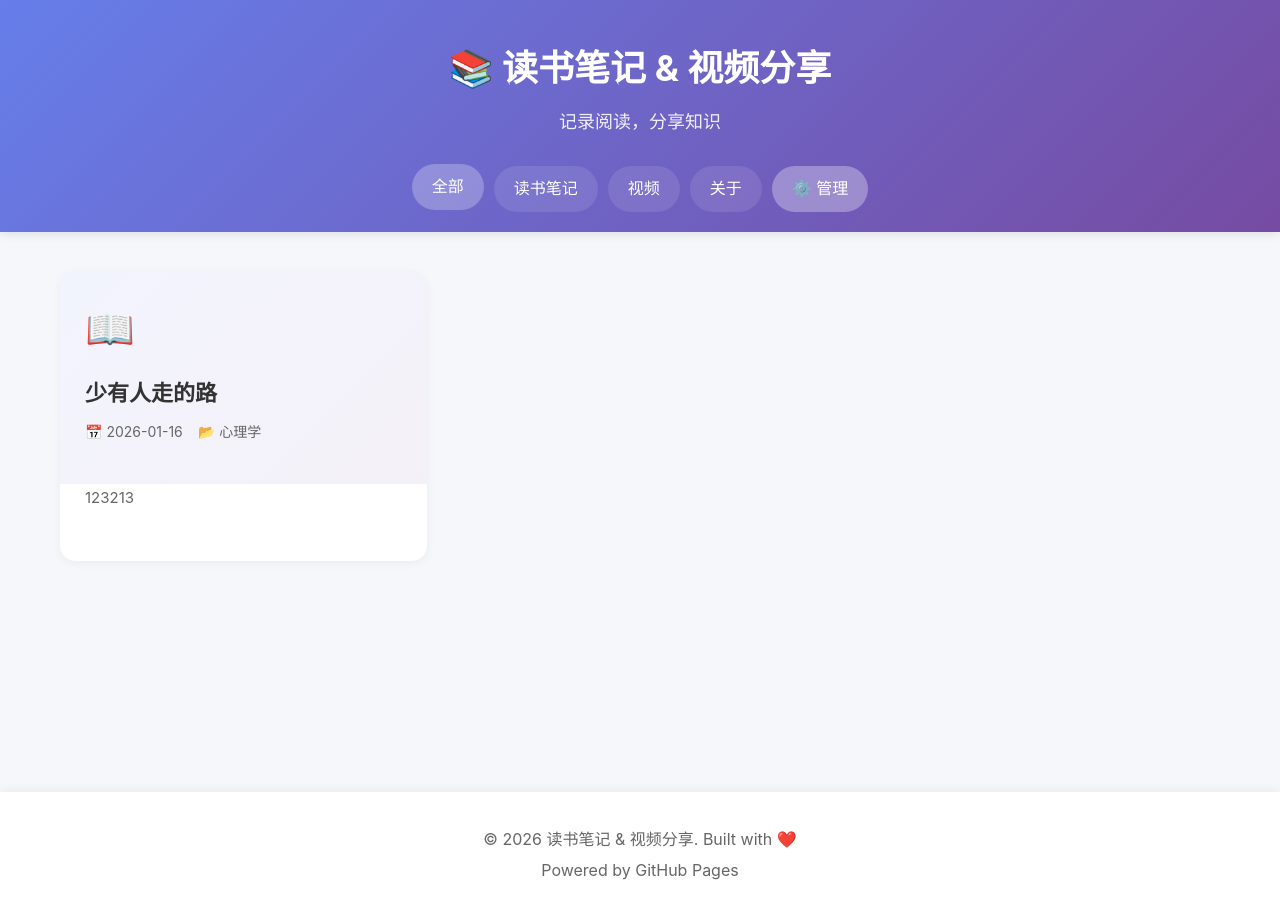
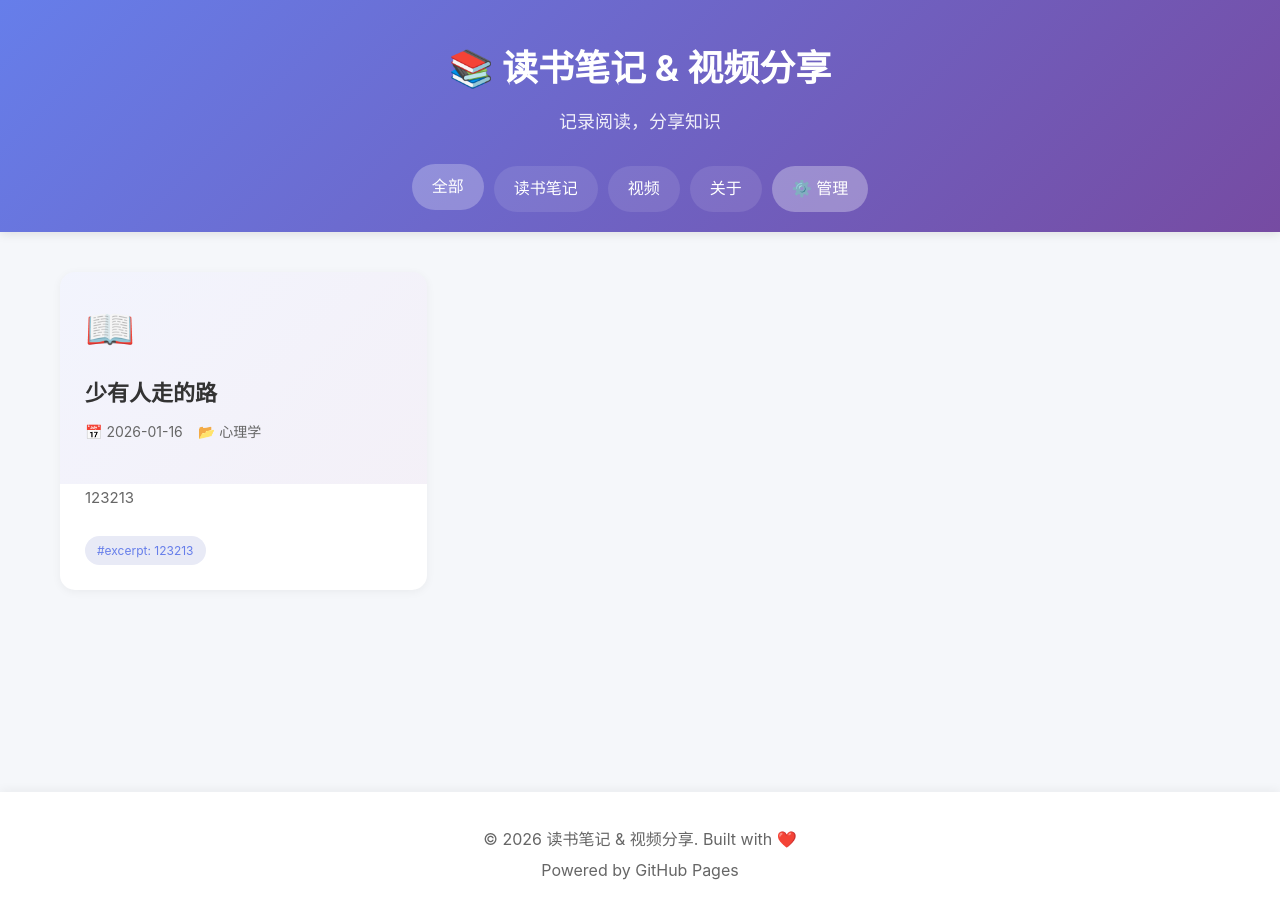
Before and after one commit to bwx-0910/bwx-0910.github.io, a plain HTML site: page index.html in a window 1280 px wide. Drawn offline with nearby package versions, Linux system fonts and the light colour scheme.

Commit message:
更新博客内容

```diff
--- a/js/data.js
+++ b/js/data.js
@@ -10,10 +10,10 @@
             icon: '📖',
             date: '2026-01-16',
             category: '心理学',
-            tags: [],
+            tags: ["excerpt: 123213"],
             excerpt: '123213',
             content: `
-1
+123
             `
         }
     ],
```
Also changed, not shown: note-少有人走的路.html (+2 -2 lines).
